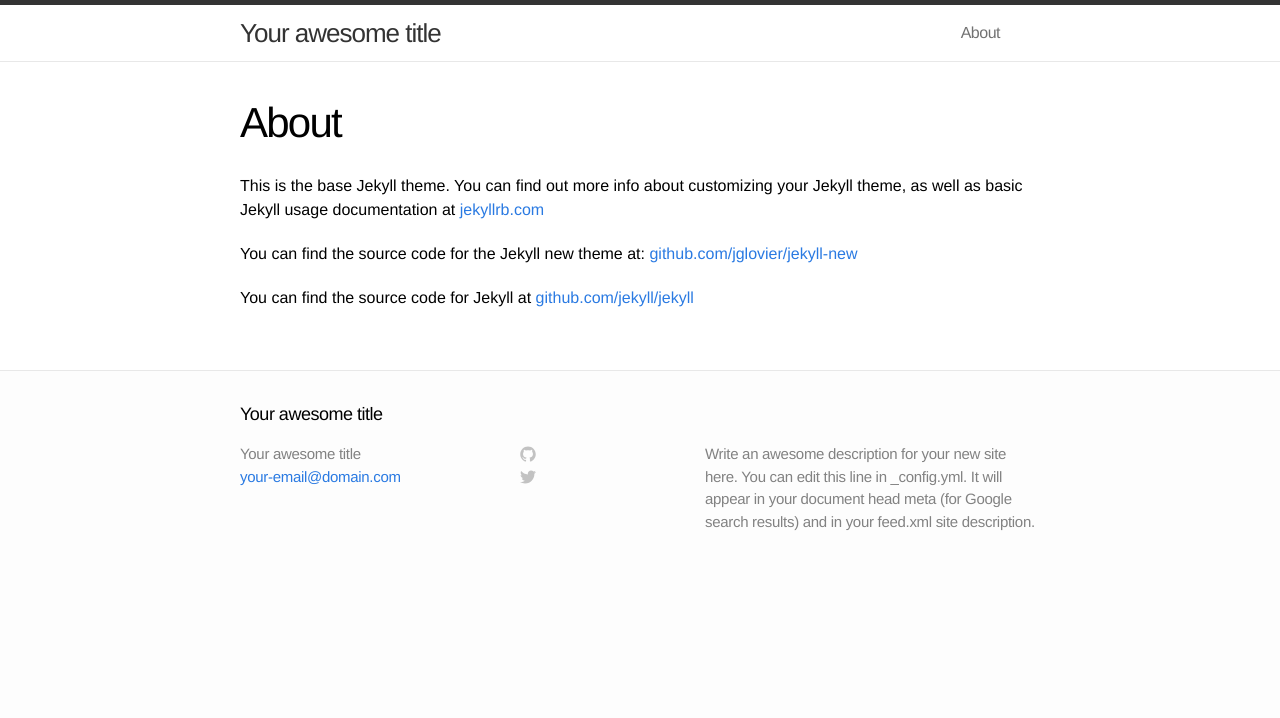
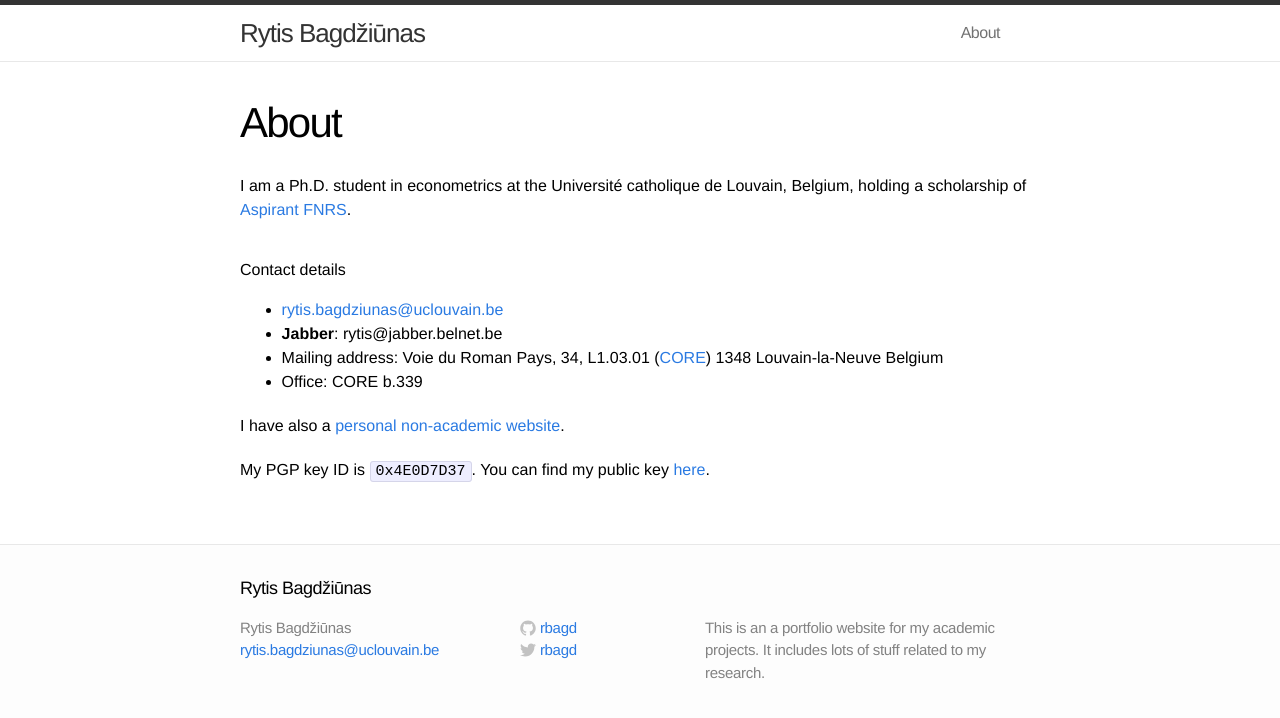
Before and after one commit to aliceservais/aliceservais.github.io, a Jekyll site: the page built from about/about.md, in a window 1280 px wide. Shown: the top 718 px of the page. Built offline with Jekyll 4.4.1, drawn with Linux system fonts in a browser that asks for light colours; Markdown is read by kramdown in place of the engine named in the settings.

Commit message:
Working on initial website skeleton.

```diff
--- a/_config.yml
+++ b/_config.yml
@@ -1,10 +1,12 @@
 # Site settings
-title: Your awesome title
-email: your-email@domain.com
-description: "Write an awesome description for your new site here. You can edit this line in _config.yml. It will appear in your document head meta (for Google search results) and in your feed.xml site description."
+title: Rytis Bagdžiūnas
+email: rytis.bagdziunas@uclouvain.be
+username: rbagd
+description: "This is an a portfolio website for my academic projects. It includes lots of stuff related to my research."
 baseurl: ""
-url: "http://yourdomain.com"
+url: "http://perso.uclouvain.be/rytis.bagdziunas/jekyll"
 
 # Build settings
-markdown: kramdown
+markdown: redcarpet
 permalink: pretty
+highlighter: true
--- a/about.md
+++ /dev/null
@@ -1,11 +0,0 @@
----
-layout: page
-title: About
-permalink: /about/
----
-
-This is the base Jekyll theme. You can find out more info about customizing your Jekyll theme, as well as basic Jekyll usage documentation at [jekyllrb.com](http://jekyllrb.com/)
-
-You can find the source code for the Jekyll new theme at: [github.com/jglovier/jekyll-new](https://github.com/jglovier/jekyll-new)
-
-You can find the source code for Jekyll at [github.com/jekyll/jekyll](https://github.com/jekyll/jekyll)
--- /dev/null
+++ b/about/about.md
@@ -0,0 +1,23 @@
+---
+layout: page
+title: About
+permalink: /about/
+---
+
+I am a Ph.D. student in econometrics at the Université catholique de Louvain, Belgium, holding a scholarship of [Aspirant FNRS](http://www.fnrs.be/).
+
+# Contact details
+
+* [rytis.bagdziunas@uclouvain.be](mailto:rytis.bagdziunas@uclouvain.be)
+* **Jabber**: rytis@jabber.belnet.be
+* Mailing address:
+	Voie du Roman Pays, 34,
+	L1.03.01 ([CORE](http://www.uclouvain.be/core))
+	1348 Louvain-la-Neuve
+	Belgium
+
+* Office: CORE b.339
+
+I have also a [personal non-academic website](http://rbagd.eu).
+
+My PGP key ID is `0x4E0D7D37`. You can find my public key [here](http://rbagd.eu/contacts/pgp.txt).
```
Also changed, not shown: README.md (deleted), 1 other file.
